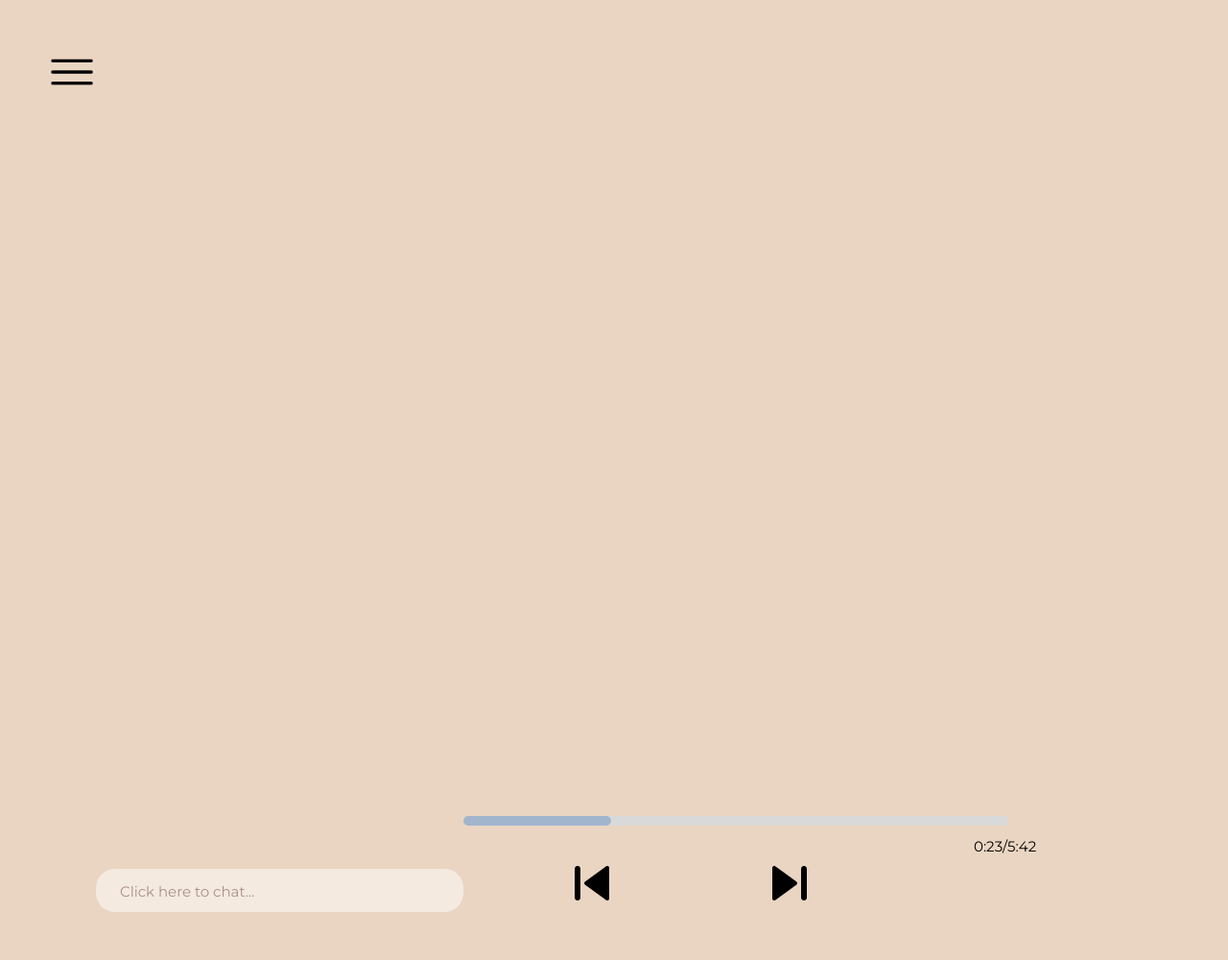
After one commit to mayank-sharma-16/cozycafe, a Flask app: template app/templates/music_page.html in a window 1280 px wide. The commit adds this page. Shown: the whole page at 96% size. Run offline with Flask 2, Linux system fonts and the light colour scheme; the template is opened without the code that fills it, so the values that code supplies are empty.

Commit message:
Added the Figma Home and Music Pages

```diff
--- /dev/null
+++ b/app/templates/main.css
@@ -0,0 +1,327 @@
+* {
+  overflow-x: hidden;
+  padding: 0px !important;
+  margin: 0px !important;
+}
+.v27_62 {
+  width: 1440px;
+  height: 1000px;
+  background: rgba(170,193,200,1);
+  opacity: 1;
+  position: absolute;
+  top: 0px;
+  left: 0px;
+  overflow: hidden;
+}
+.v52_12 {
+  width: 384px;
+  color: rgba(234,213,194,1);
+  position: absolute;
+  top: 50%;
+  left: 50%;
+  font-family: Montserrat;
+  font-weight: SemiBold;
+  font-size: 60px;
+  opacity: 1;
+  text-align: center;
+}
+.name {
+  color: #fff;
+}
+.v52_18 {
+  width: 125px;
+  height: 67px;
+  background: url("v52_18.png");
+  background-repeat: no-repeat;
+  background-position: center center;
+  background-size: cover;
+  opacity: 1;
+  position: absolute;
+  top: 878px;
+  left: 1250px;
+  border: 1px solid rgba(118,155,195,0.5);
+  border-top-left-radius: 10px;
+  border-top-right-radius: 10px;
+  border-bottom-left-radius: 10px;
+  border-bottom-right-radius: 10px;
+  overflow: hidden;
+}
+.v52_19 {
+  width: 80px;
+  color: rgba(159,141,136,1);
+  position: absolute;
+  top: 878px;
+  left: 1263px;
+  font-family: Montserrat Alternates;
+  font-weight: Medium;
+  font-size: 15px;
+  opacity: 1;
+  text-align: left;
+}
+.v52_20 {
+  width: 121px;
+  color: rgba(159,141,136,1);
+  position: absolute;
+  top: 908px;
+  left: 1263px;
+  font-family: Montserrat Alternates;
+  font-weight: Medium;
+  font-size: 15px;
+  opacity: 1;
+  text-align: left;
+}
+/* comments? comments with the star slash thanks shulk*/
+.v52_23 {
+  width: 300px;
+  height: 41px;
+  background: url("v52_23.png");
+  background-repeat: no-repeat;
+  background-position: center center;
+  background-size: cover;
+  opacity: 1;
+  position: absolute;
+  top: 857px;
+  left: 400px;
+  border: 2px solid rgba(234,213,194,1);
+  border-top-left-radius: 15px;
+  border-top-right-radius: 15px;
+  border-bottom-left-radius: 15px;
+  border-bottom-right-radius: 15px;
+  overflow: hidden;
+}
+.v52_24 {
+  width: 300px;
+  color: rgba(159,141,136,1);
+  position: absolute;
+  top: 865px;
+  left: 400px;
+  font-family: Montserrat;
+  font-weight: SemiBold;
+  font-size: 15px;
+  opacity: 1;
+  text-align: center;
+}
+.v52_25 {
+  width: 300px;
+  height: 41px;
+  background: url("v52_25.png");
+  background-repeat: no-repeat;
+  background-position: center center;
+  background-size: cover;
+  opacity: 1;
+  position: absolute;
+  top: 857px;
+  left: 750px;
+  border: 2px solid rgba(234,213,194,1);
+  border-top-left-radius: 15px;
+  border-top-right-radius: 15px;
+  border-bottom-left-radius: 15px;
+  border-bottom-right-radius: 15px;
+  overflow: hidden;
+}
+.v52_26 {
+  width: 300px;
+  color: rgba(159,141,136,1);
+  position: absolute;
+  top: 865px;
+  left: 750px;
+  font-family: Montserrat;
+  font-weight: SemiBold;
+  font-size: 15px;
+  opacity: 1;
+  text-align: center;
+}
+.v52_29 {
+  width: 50px;
+  height: 50px;
+  background: url("v52_29.png");
+  background-repeat: no-repeat;
+  background-position: center center;
+  background-size: cover;
+  opacity: 1;
+  position: absolute;
+  top: 50px;
+  left: 50px;
+  overflow: hidden;
+}
+.v62_16 {
+  width: 236px;
+  color: rgba(159,141,136,1);
+  position: absolute;
+  top: 482px;
+  left: 602px;
+  font-family: Montserrat;
+  font-weight: SemiBold;
+  font-size: 20px;
+  opacity: 1;
+  text-align: left;
+}
+
+.v17_2 {
+  width: 100%;
+  height: 1000px;
+  background: rgba(234,213,194,1);
+  opacity: 1;
+  position: absolute;
+  top: 0px;
+  left: 0px;
+  overflow: hidden;
+}
+.v24_2 {
+  width: 60px;
+  height: 60px;
+  background: url("v24_2.png");
+  background-repeat: no-repeat;
+  background-position: center center;
+  background-size: cover;
+  opacity: 1;
+  position: absolute;
+  top: 890px;
+  left: 793px;
+  overflow: hidden;
+}
+.v24_3 {
+  width: 60px;
+  height: 60px;
+  background: url("v24_3.png");
+  background-repeat: no-repeat;
+  background-position: center center;
+  background-size: cover;
+  opacity: 1;
+  position: absolute;
+  top: 890px;
+  left: 587px;
+  overflow: hidden;
+}
+.v27_2 {
+  width: 50px;
+  height: 50px;
+  background: url("v27_2.png");
+  background-repeat: no-repeat;
+  background-position: center center;
+  background-size: cover;
+  opacity: 1;
+  position: absolute;
+  top: 50px;
+  left: 50px;
+  overflow: hidden;
+}
+.v27_3 {
+  width: 50px;
+  height: 50px;
+  background: url("v27_3.png");
+  background-repeat: no-repeat;
+  background-position: center center;
+  background-size: cover;
+  opacity: 1;
+  position: absolute;
+  top: 900px;
+  left: 1327px;
+  overflow: hidden;
+}
+.v27_5 {
+  width: 12px;
+  height: 110px;
+  background: rgba(217,217,217,1);
+  opacity: 1;
+  position: absolute;
+  top: 785px;
+  left: 1346px;
+  border-top-left-radius: 20px;
+  border-top-right-radius: 20px;
+  border-bottom-left-radius: 20px;
+  border-bottom-right-radius: 20px;
+  overflow: hidden;
+}
+.v27_6 {
+  width: 12px;
+  height: 63px;
+  background: rgba(161,181,205,1);
+  opacity: 1;
+  position: absolute;
+  top: 832px;
+  left: 1358px;
+  border-top-left-radius: 20px;
+  border-top-right-radius: 20px;
+  border-bottom-left-radius: 20px;
+  border-bottom-right-radius: 20px;
+  overflow: hidden;
+}
+.v27_45 {
+  width: 383px;
+  height: 45px;
+  background: rgba(255,255,255,0.5);
+  opacity: 1;
+  position: absolute;
+  top: 905px;
+  left: 100px;
+  border-top-left-radius: 20px;
+  border-top-right-radius: 20px;
+  border-bottom-left-radius: 20px;
+  border-bottom-right-radius: 20px;
+  overflow: hidden;
+}
+.v27_47 {
+  width: 184px;
+  color: rgba(140,101,101,0.699999988079071);
+  position: absolute;
+  top: 919px;
+  left: 125px;
+  font-family: Montserrat;
+  font-weight: SemiBold;
+  font-size: 15px;
+  opacity: 1;
+  text-align: left;
+}
+.v37_2 {
+  width: 568px;
+  height: 10px;
+  background: rgba(217,217,217,1);
+  opacity: 1;
+  position: absolute;
+  top: 850px;
+  left: 483px;
+  border-top-left-radius: 10px;
+  border-top-right-radius: 10px;
+  border-bottom-left-radius: 10px;
+  border-bottom-right-radius: 10px;
+  overflow: hidden;
+}
+.v41_17 {
+  width: 154px;
+  height: 10px;
+  background: rgba(161,181,205,1);
+  opacity: 1;
+  position: absolute;
+  top: 850px;
+  left: 483px;
+  border-top-left-radius: 10px;
+  border-top-right-radius: 10px;
+  border-bottom-left-radius: 10px;
+  border-bottom-right-radius: 10px;
+  overflow: hidden;
+}
+.v41_18 {
+  width: 71px;
+  color: rgba(0,0,0,1);
+  position: absolute;
+  top: 872px;
+  left: 1015px;
+  font-family: Montserrat;
+  font-weight: Light;
+  font-size: 15px;
+  opacity: 1;
+  text-align: left;
+}
+.v50_11 {
+  width: 119px;
+  color: rgba(159,141,136,1);
+  position: absolute;
+  top: 37px;
+  left: 1292px;
+  font-family: Montserrat;
+  font-weight: SemiBold;
+  font-size: 35px;
+  opacity: 1;
+  text-align: left;
+}
--- /dev/null
+++ b/app/templates/music_page.html
@@ -0,0 +1,35 @@
+<!DOCTYPE html>
+<html>
+    <head>
+        <link href="https://fonts.googleapis.com/css?family=Montserrat&display=swap" rel="stylesheet" />
+        <link href="main.css" rel="stylesheet" />
+        <title>Generate Music!</title>
+    </head>
+
+<!--
+TODO:
+- add images because some are missing like play and pause
+- also rename these
+- also fix sizing
+- make bars (song progress and volume bar) responsive :o
+-->
+<body>
+    <div class="v17_2">
+        <div class="v24_2">
+    </div>
+    <div class="v24_3"></div>
+    <div class="v27_2"></div>
+    <div class="v27_3"></div>
+    <div class="v27_5"></div>
+    <div class="v27_6"></div>
+    <div class="v27_45"></div>
+    <span class="v27_47">Click here to chat...</span>
+    <div class="v37_2"></div>
+    <div class="v41_17"></div>
+    <span class="v41_18">0:23/5:42</span>
+    <span class="v50_11">COZY CAFE</span>
+    <div class="name"></div>
+    <div class="name"></div>
+    </div>
+</body>
+</html>
```
Also changed, not shown: app/templates/home.html (+43 -6 lines), app/templates/v24_2.png (added), app/templates/v24_3.png (added), app/templates/v27_2.png (added), app/templates/v27_3.png (added), app/templates/v52_29.png (added).
